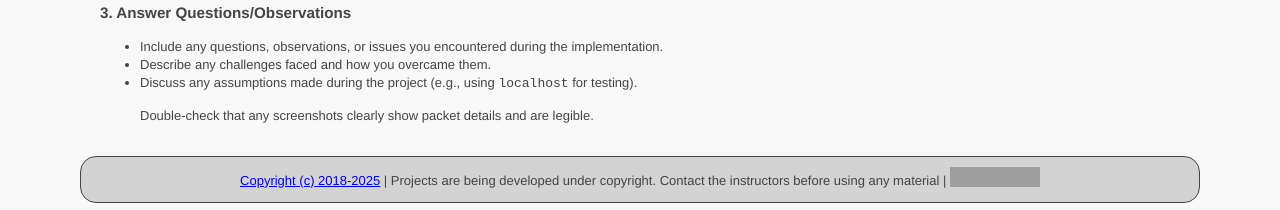
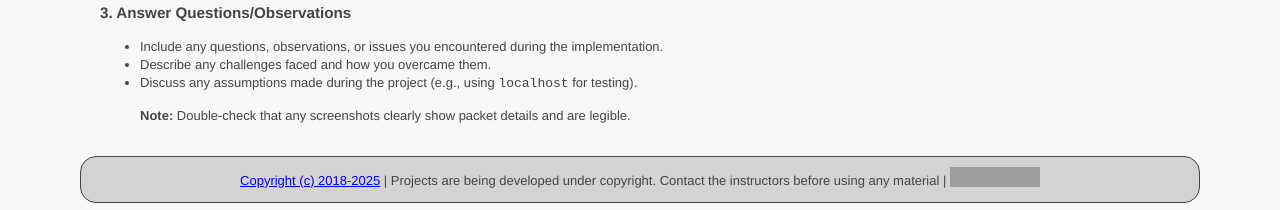
Before and after one commit to ycpcs/cs330-fall2025, a Jekyll site: the page built from assignments/time-server.md, in a window 1280 px wide. Shown: the part 1742-1952 px from the top of the page. Built offline with Jekyll 4.4.1, drawn with Linux system fonts in a browser that asks for light colours; grey boxes are pictures that could not be loaded.

Commit message:
update note

```diff
--- a/assignments/time-server.md
+++ b/assignments/time-server.md
@@ -98,4 +98,4 @@ Post your answers in [Marmoset](https://cs.ycp.edu/marmoset) by the scheduled du
 - Discuss any assumptions made during the project (e.g., using `localhost` for testing).
 
 
-> Double-check that any screenshots clearly show packet details and are legible.
+> **Note:** Double-check that any screenshots clearly show packet details and are legible.
```
